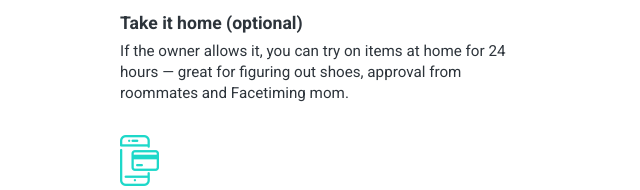
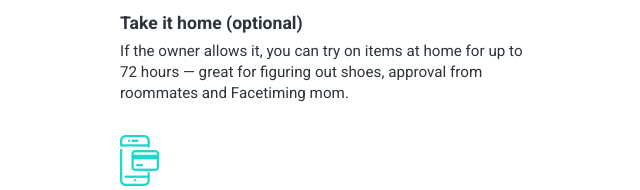
Before and after one commit to curtsyapp/curtsyapp.github.io, a plain HTML site: page try-ons.html in a window 1280 px wide. Shown: the part 896-1086 px from the top of the page, 313-953 px from the left. Drawn offline with Linux system fonts and the light colour scheme.

Commit message:
Updated try ons static page to meet up to date info

```diff
--- a/try-ons.html
+++ b/try-ons.html
@@ -25,7 +25,7 @@
 		<p>Message and then meet up with the owner in a safe place that you decide together.</p>
         <img src="img/home.png" width="47" height="auto">
 		<h1>Take it home (optional)</h1>
-		<p>If the owner allows it, you can try on items at home for 24 hours — great for figuring out shoes, approval from roommates and Facetiming mom.</p>
+		<p>If the owner allows it, you can try on items at home for up to 72 hours — great for figuring out shoes, approval from roommates and Facetiming mom.</p>
         <img src="img/payment.png" width="39" height="auto">
 		<h1>Safe and easy payment</h1>
 		<p>After trying on the item, Pay &amp; Reserve the item through the app.</p>
```
